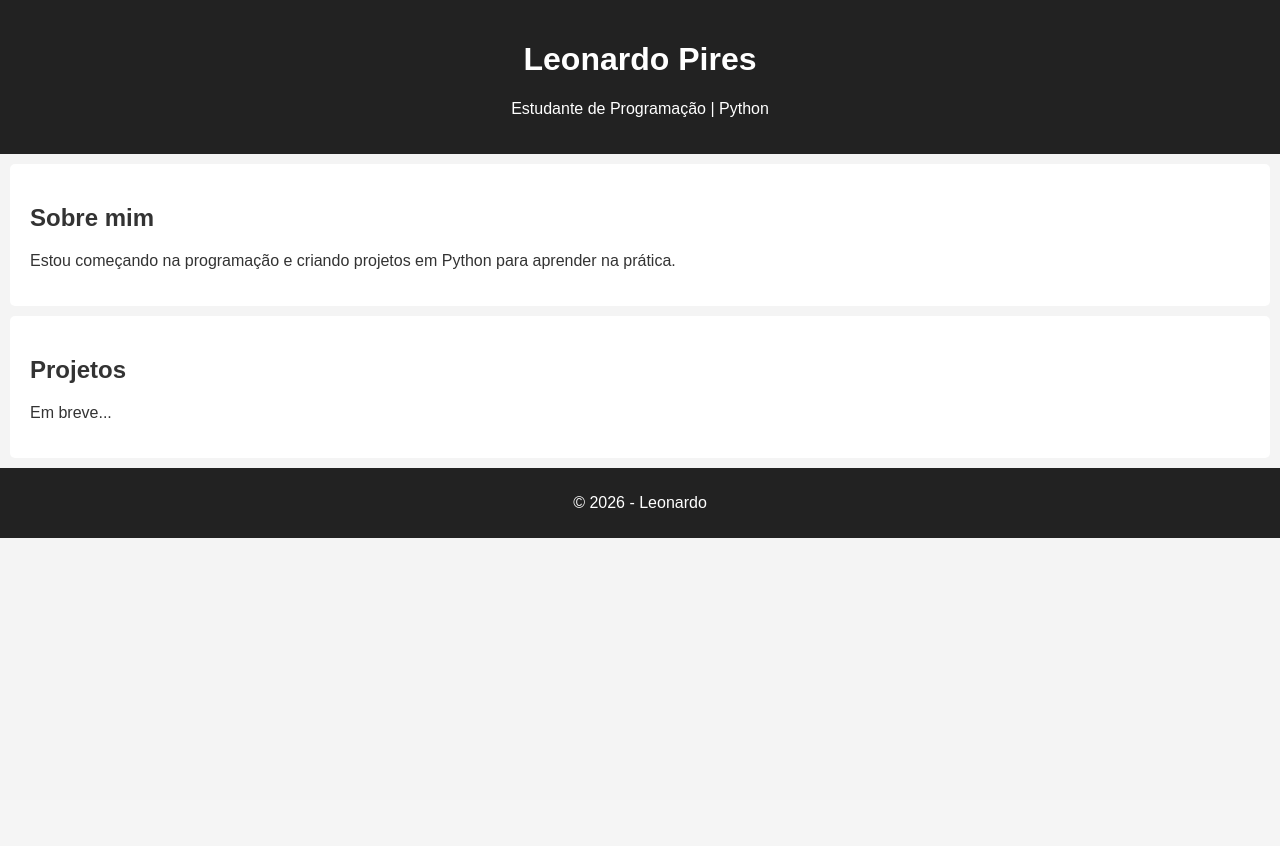
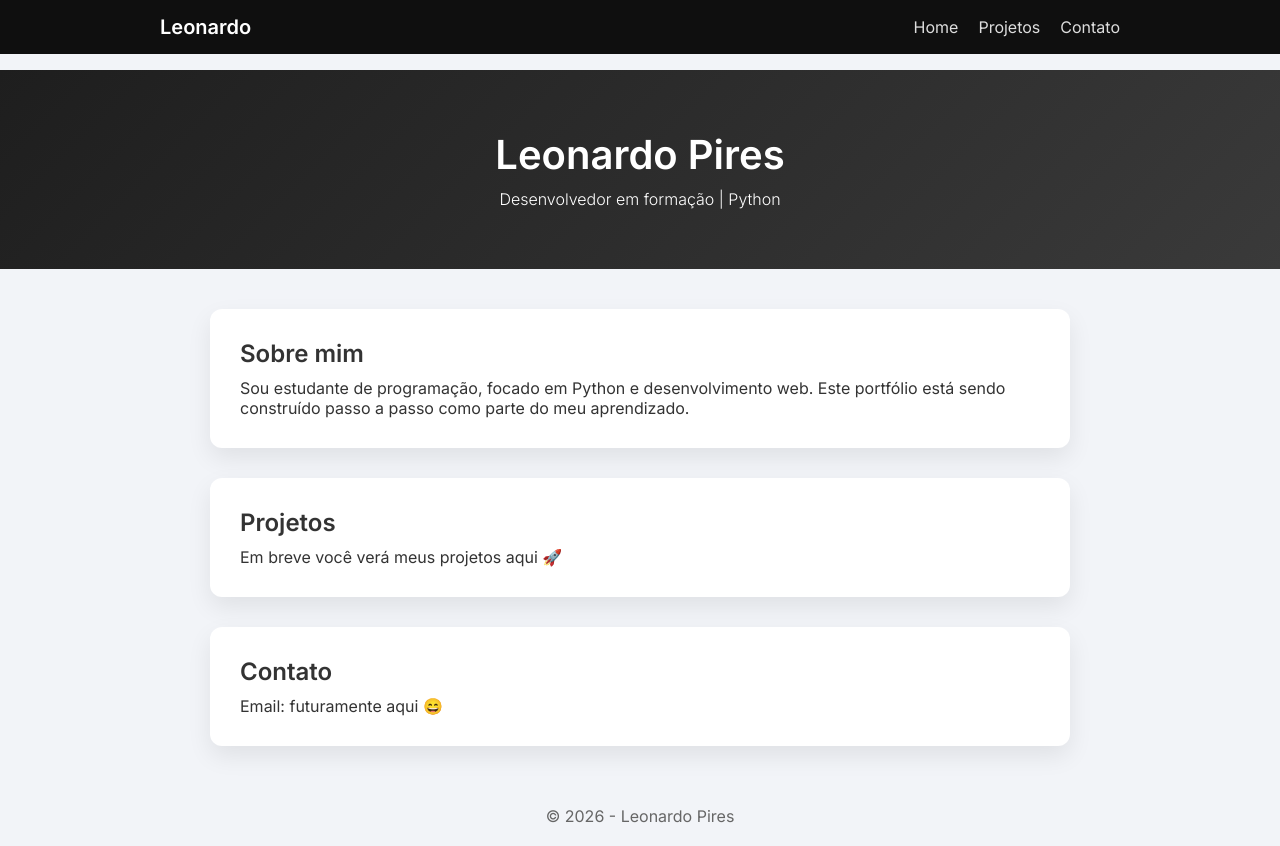
Before and after one commit to Leonardops/meu-portfolio, a Flask app: template templates/index.html in a window 1280 px wide. Before the commit the page ends 538 px from the top, so only its background shows below. Run offline with Flask 3, Linux system fonts and the light colour scheme; the template is opened without the code that fills it, so the values that code supplies are empty.

Commit message:
refactor: reorganização estrutura css e adcionando navbar

```diff
--- /dev/null
+++ b/static/css/style.css
@@ -0,0 +1,105 @@
+@import url('https://fonts.googleapis.com/css2?family=Inter:wght@300;400;600&display=swap');
+
+* {
+    margin: 0;
+    padding: 0;
+    box-sizing: border-box;
+}
+
+body {
+    font-family: 'Inter', sans-serif;
+    background-color: #f2f4f8;
+    color: #333;
+}
+
+.hero {
+    background: linear-gradient(135deg, #1e1e1e, #3a3a3a);
+    color: white;
+    padding: 60px 20px;
+    text-align: center;
+}
+
+.hero h1 {
+    font-size: 2.5rem;
+    font-weight: 600;
+}
+
+.hero p {
+    margin-top: 10px;
+    font-weight: 300;
+}
+
+.container {
+    max-width: 900px;
+    margin: 40px auto;
+    padding: 0 20px;
+}
+
+.card {
+    background: white;
+    padding: 30px;
+    border-radius: 12px;
+    box-shadow: 0 10px 25px rgba(0, 0, 0, 0.08);
+    margin-bottom: 30px;
+}
+
+.card h2 {
+    margin-bottom: 10px;
+}
+
+footer {
+    text-align: center;
+    padding: 20px;
+    color: #666;
+}
+
+/* NAVBAR */
+
+.navbar {
+    position: fixed;
+    top: 0;
+    width: 100%;
+    background: #0f0f0f;
+    padding: 15px 0;
+    z-index: 1000;
+}
+
+.nav-container {
+    max-width: 1000px;
+    margin: auto;
+    display: flex;
+    justify-content: space-between;
+    align-items: center;
+    padding: 0 20px;
+}
+
+.logo {
+    color: #fff;
+    font-weight: bold;
+    font-size: 20px;
+}
+
+.nav-links {
+    list-style: none;
+    display: flex;
+    gap: 20px;
+}
+
+.nav-links a {
+    color: #ddd;
+    text-decoration: none;
+    font-weight: 500;
+    transition: 0.3s;
+}
+
+.nav-links a:hover {
+    color: #fff;
+}
+
+body {
+    padding-top: 70px;
+}
+
+html {
+    scroll-behavior: smooth;
+}
--- a/static/style.css
+++ /dev/null
@@ -1,28 +0,0 @@
-body {
-    font-family: Arial, sans-serif;
-    margin: 0;
-    padding: 0;
-    background-color: #f4f4f4;
-    color: #333;
-}
-
-header {
-    background-color: #222;
-    color: white;
-    padding: 20px;
-    text-align: center;
-}
-
-section {
-    padding: 20px;
-    margin: 10px;
-    background-color: white;
-    border-radius: 5px;
-}
-
-footer {
-    text-align: center;
-    padding: 10px;
-    background-color: #222;
-    color: white;
-}
--- a/templates/index.html
+++ b/templates/index.html
@@ -7,27 +7,49 @@
 </head>
 <body>
 
-    <header>
+    <nav class="navbar">
+    <div class="nav-container">
+        <span class="logo">Leonardo</span>
+
+        <ul class="nav-links">
+            <li><a href="#home">Home</a></li>
+            <li><a href="#projetos">Projetos</a></li>
+            <li><a href="#contato">Contato</a></li>
+        </ul>
+    </div>
+</nav>
+
+    <header id="home" class="hero">
         <h1>Leonardo Pires</h1>
-        <p>Estudante de Programação | Python</p>
+        <p>Desenvolvedor em formação | Python</p>
     </header>
 
-    <section>
+    <main class="container">
+
+        <section id="sobre" class="card">
             <h2>Sobre mim</h2>
             <p>
-            Estou começando na programação e criando projetos
-            em Python para aprender na prática.
+                Sou estudante de programação, focado em Python e desenvolvimento web.
+                Este portfólio está sendo construído passo a passo como parte do meu aprendizado.
             </p>
         </section>
 
-    <section>
+        <section id="projetos" class="card">
             <h2>Projetos</h2>
-        <p>Em breve...</p>
+            <p>Em breve você verá meus projetos aqui 🚀</p>
         </section>
 
+        <section id="contato" class="card">
+            <h2>Contato</h2>
+            <p>Email: futuramente aqui 😄</p>
+        </section>
+
+    </main>
+
     <footer>
-        <p>© 2026 - Leonardo</p>
+        <p>© 2026 - Leonardo Pires</p>
     </footer>
 
 </body>
+
 </html>
```
Lines whose indentation alone changed are shown as unchanged.
